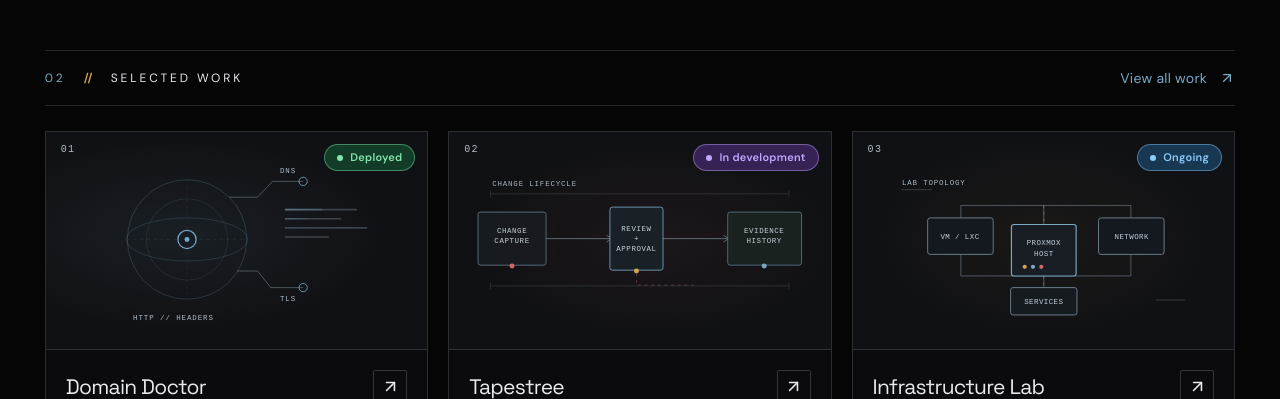
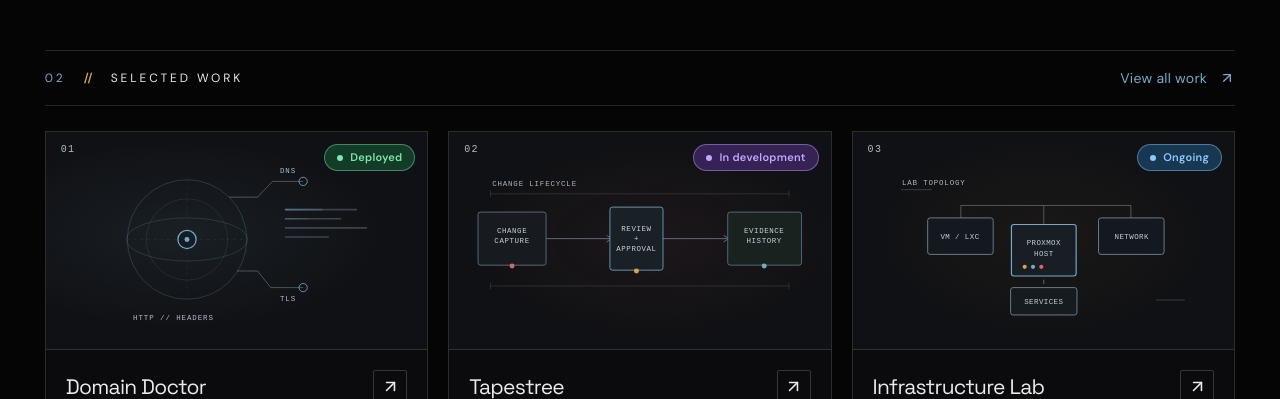
Before and after one commit to casual-loops/mylesh-portfolio, a Next.js app: page / in a window 1280 px wide. Shown: the part 800-1199 px from the top of the page. Built offline with nearby package versions, Linux system fonts and the light colour scheme.

Commit message:
fix: remove stray Tapestree decoration and tidy infrastructure connectors

```diff
--- a/components/project-visual.tsx
+++ b/components/project-visual.tsx
@@ -24,7 +24,7 @@ export function ProjectVisual({ slug }: { slug: string }) {
         <g fill="none" strokeWidth="1.2">
           <path className="diagram-flow-path" d="M116 118H194 M258 118H335" stroke="#91A9B9" strokeOpacity=".58"/>
           <path d="M190 114L196 118L190 122 M331 114L337 118L331 122" stroke="#91A9B9" strokeOpacity=".58"/>
-          <path d="M226 144V174H298" stroke="#D56668" strokeOpacity=".40" strokeDasharray="3 5"/>
+
         </g>
         <rect x="35" y="86" width="82" height="64" rx="3" fill="#171A1F" stroke="#657888"/>
         <rect className="diagram-review" x="194" y="80" width="64" height="76" rx="3" fill="#192127" stroke="#76A9C6"/>
@@ -42,8 +42,8 @@ export function ProjectVisual({ slug }: { slug: string }) {
     'infrastructure-lab': (
       <svg viewBox="0 0 460 240" className="project-diagram diagram-infra" aria-hidden="true">
         <g fill="none" stroke="#8C9DAA" strokeOpacity=".49" strokeWidth="1.2">
-          <path className="diagram-network-lines" d="M230 104V78H130V93 M230 78H335V93 M130 137V163H230V177 M335 137V163H230" />
-          <path d="M230 78V104 M230 163V177" strokeDasharray="3 5"/>
+          <path className="diagram-network-lines" d="M230 101V78H130V93 M230 78H335V93" />
+          <path d="M230 168V172" stroke="#8C9DAA" strokeOpacity=".65" strokeLinecap="round" />
         </g>
         <rect className="diagram-server" x="191" y="101" width="78" height="62" rx="3" fill="#181E24" stroke="#76A9C6" strokeWidth="1.4"/>
         <rect x="90" y="93" width="79" height="44" rx="3" fill="#14191F" stroke="#788E9D"/>
```
